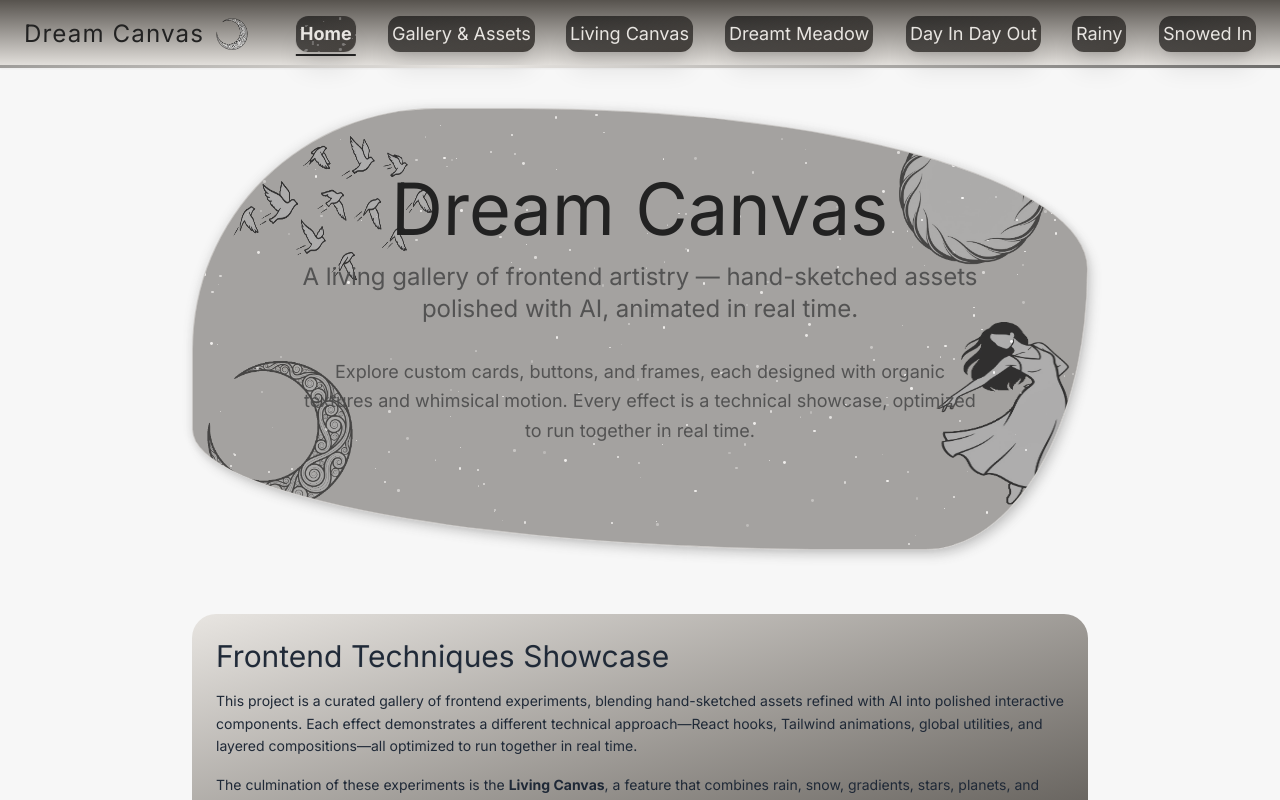
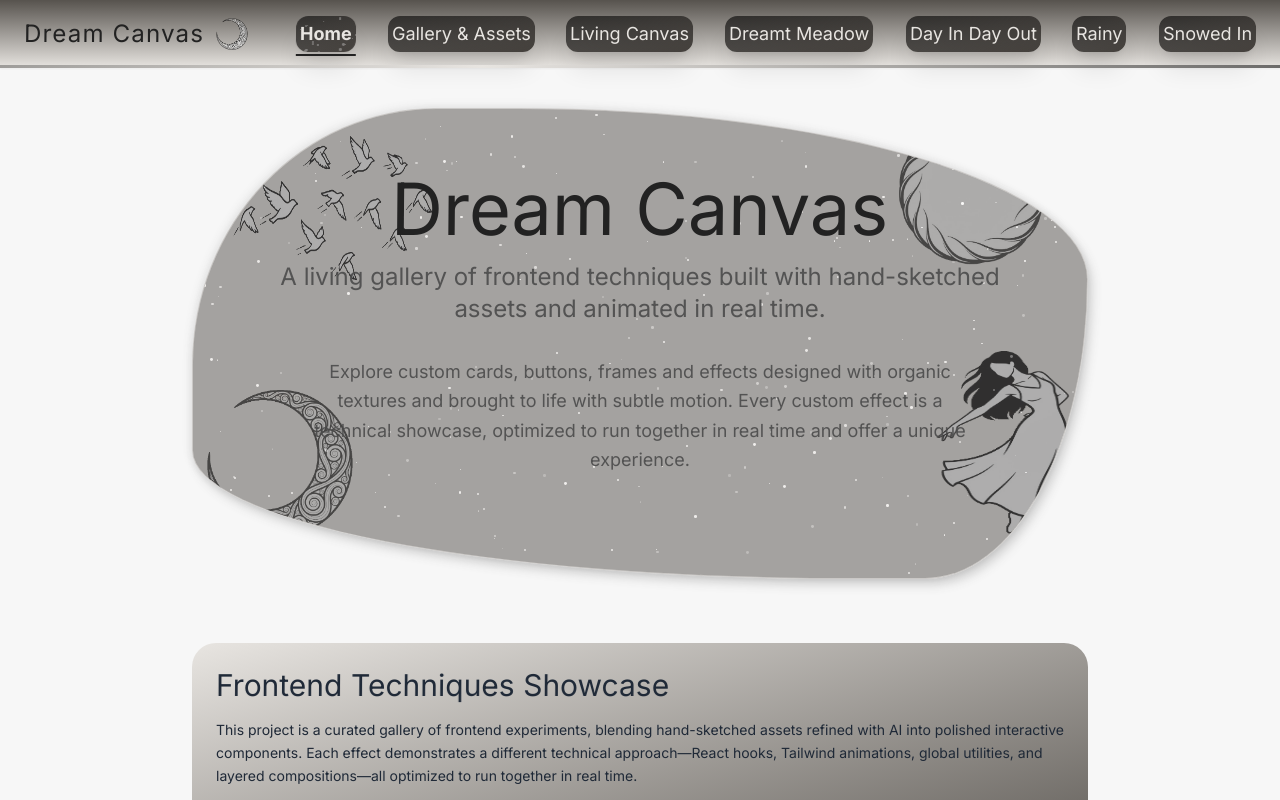
Before and after one commit to Agustin5705/dream-canvas, a Next.js app: page / in a window 1280 px wide. Shown: the top 800 px of the page. Built offline with nearby package versions, Linux system fonts and the light colour scheme.

Commit message:
completed documentation

```diff
--- a/src/app/page.tsx
+++ b/src/app/page.tsx
@@ -73,13 +73,14 @@ export default function Home() {
               Dream Canvas
             </h1>
             <h2 className="font-sans text-xl sm:text-2xl text-pencil-gray/90 mb-8">
-              A living gallery of frontend artistry — hand-sketched assets
-              polished with AI, animated in real time.
+              A living gallery of frontend techniques built with hand-sketched
+              assets and animated in real time.
             </h2>
             <p className="font-sans text-lg text-pencil-gray/90 max-w-2xl mx-auto mb-10 leading-relaxed">
-              Explore custom cards, buttons, and frames, each designed with
-              organic textures and whimsical motion. Every effect is a technical
-              showcase, optimized to run together in real time.
+              Explore custom cards, buttons, frames and effects designed with
+              organic textures and brought to life with subtle motion. Every
+              custom effect is a technical showcase, optimized to run together
+              in real time and offer a unique experience.
             </p>
           </div>
         </WobblyCard>
```
Also changed, not shown: 1 other file (tests, documents, lock files or other folders).
